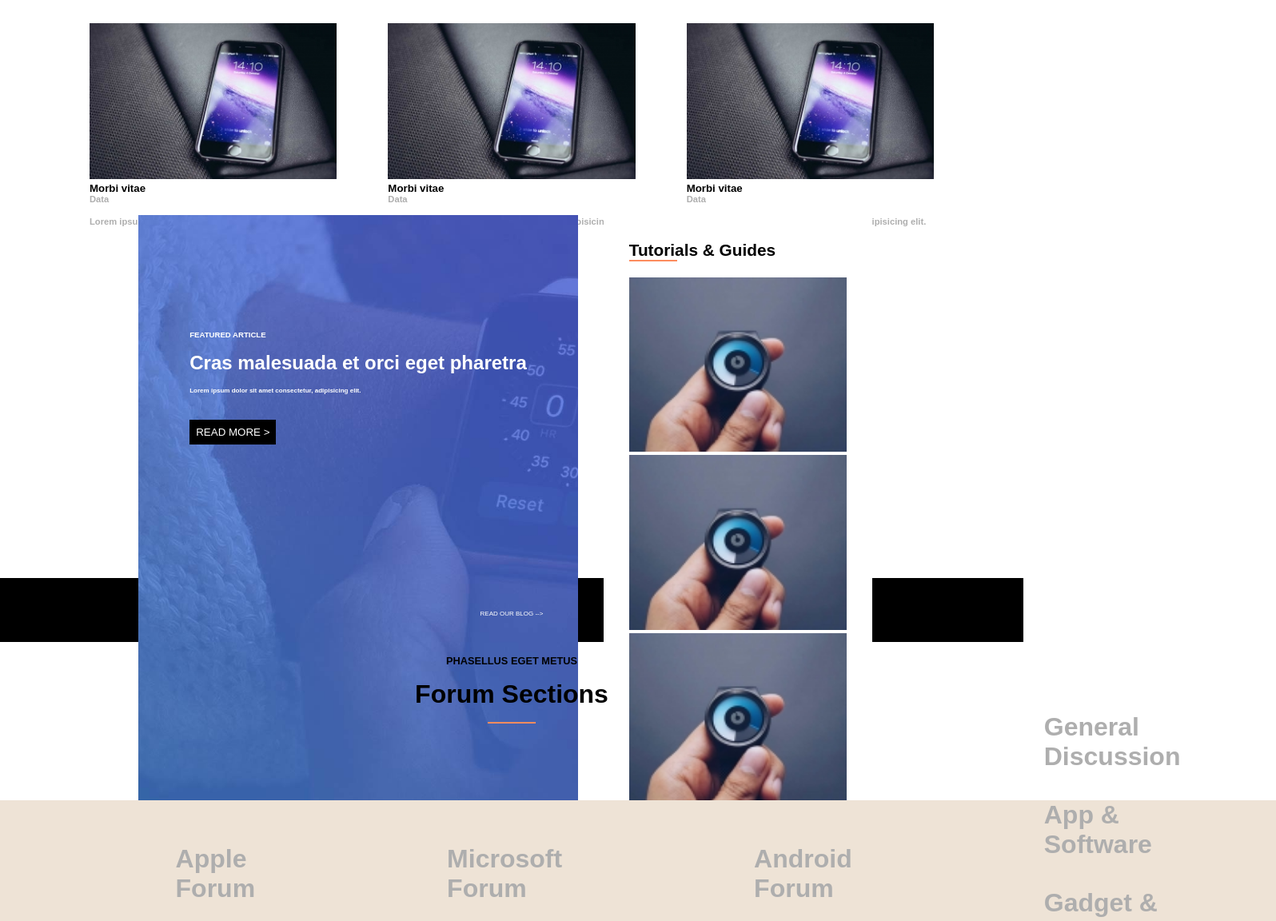
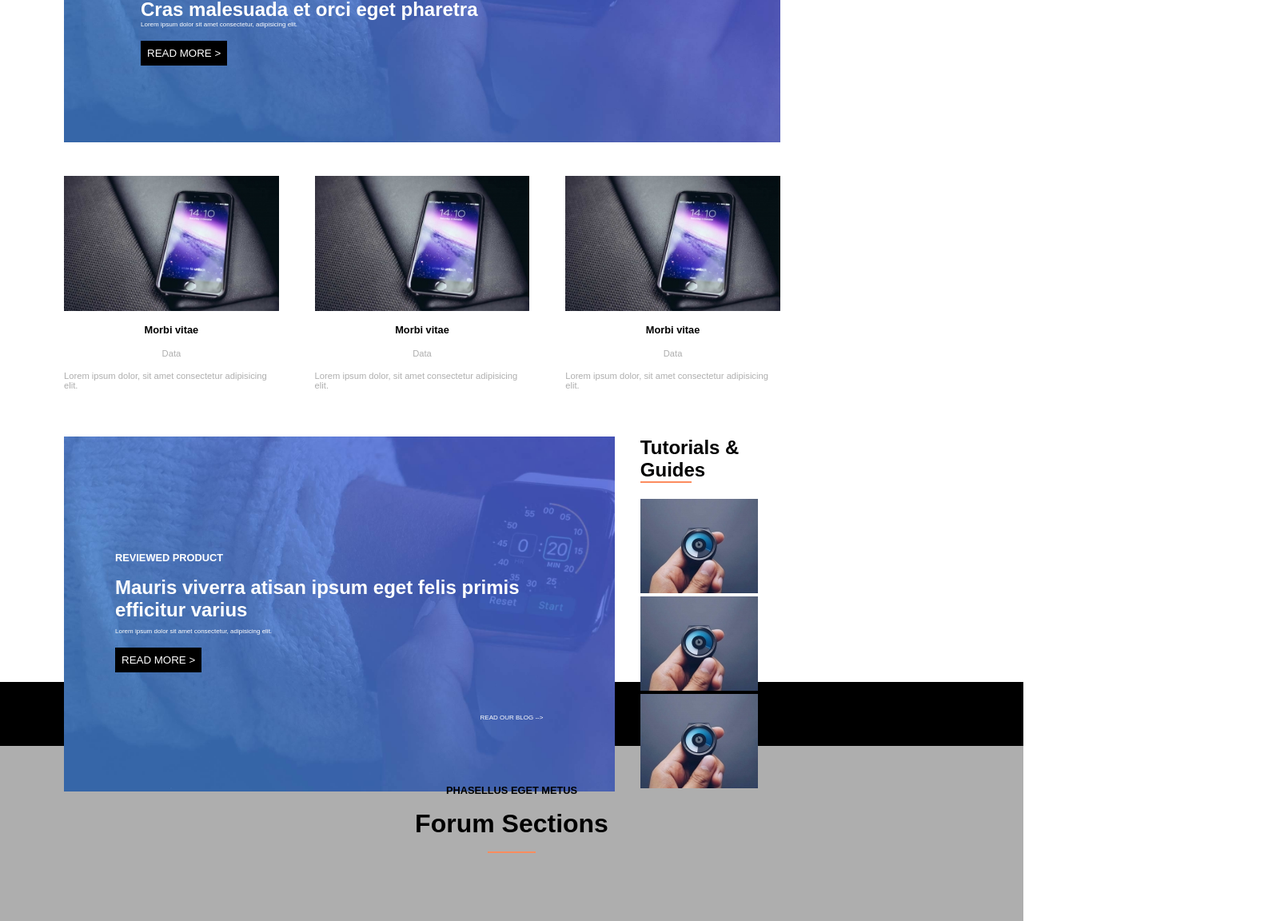
Before and after one commit to emilian0p/proj-html-vuejs, a Vue app: page / in a window 1280 px wide. Shown: the part 1587-2739 px from the top of the page at 80% size, 1596 px wide, since content can reach past the window. Built offline with nearby package versions, Linux system fonts and the light colour scheme.

Commit message:
LastNews updated

```diff
--- a/src/components/AvadaDivider.vue
+++ b/src/components/AvadaDivider.vue
@@ -13,7 +13,7 @@ export default {
 }
 </script>
 
-<style>
+<style lang="scss" scoped>
 
 .container {
     display: flex;
--- a/src/components/Forum.vue
+++ b/src/components/Forum.vue
@@ -1,47 +1,23 @@
 <template>
-    <div>
+<div id="back">
+    <div class="forum">
         <h3>PHASELLUS EGET METUS</h3>
-        <p>Forum Sections</p>
+        <p class="font">Forum Sections</p>
         <div class="space"></div>
-        <div class="container">
-            <div class="up">
-                <div class="item">
-                    <img src="" alt="">
-                    <p>News & Community</p>
-                </div>
-                <div class="item">
-                    <img src="" alt="">
-                    <p>Apple Forum</p>
-                </div>
-                <div class="item">
-                    <img src="" alt="">
-                    <p>Microsoft Forum</p>
-                </div>
-                <div class="item">
-                    <img src="" alt="">
-                    <p>Android Forum</p>
-                </div>
-            </div>
-            <div class="down">
-                <div class="item">
-                    <img src="" alt="">
-                    <p>General Discussion</p>
-                </div>
-                <div class="item">
-                    <img src="" alt="">
-                    <p>App & Software</p>
-                </div>
-                <div class="item">
-                    <img src="" alt="">
-                    <p>Gadget & Stuff</p>
-                </div>
-                <div class="item">
-                    <img src="" alt="">
-                    <p>Tutorials & Guides</p>
-                </div>
-            </div>
+        <div class="container up">
+            <div class="forum-items-container"><p>News & Community</p></div>
+            <div class="forum-items-container"><p>Apple Forum</p></div>
+            <div class="forum-items-container"><p>Microsoft Forum</p></div>
+            <div class="forum-items-container"><p>Android Forum</p></div>
+        </div>
+        <div class="container down">
+            <div class="forum-items-container"><p>General Discussion</p></div>
+            <div class="forum-items-container"><p>Apps & Software</p></div>
+            <div class="forum-items-container"><p>Gadgets and stuff</p></div>
+            <div class="forum-items-container"><p>Tutorials & Guides</p></div>
         </div>
     </div>
+</div>
 </template>
 
 <script>
@@ -53,31 +29,34 @@ export default {
 <style lang="scss" scoped>
 div{
     display: flex;
-    flex-direction: column;
-    align-items: center;
-
 }
-div.container{
-    display: flex;
-    flex-direction: row;
-}
-div.up{
-    display: flex;
-    flex-direction: row;
-    justify-content: center;
-    align-items: center;
-    width: 100%;
+div#back{
+    background-color: #aeaeae;
 }
 div h3{
     font-size: .8rem;
     margin-bottom: 1rem;
     margin-top: 1rem;
 }
-div p{
+div .font{
     font-size: 2rem;
     margin-bottom: 1rem;
     font-weight: bold;
-
+}
+div.forum{
+    width: 100%;
+    height: 100%;
+    display: flex;
+    flex-direction: column;
+    justify-content: center;
+    align-items: center;
+    margin-top: 2rem;
+}
+div.forum-items-container{
+    margin-bottom: 2rem;
+    background-color: #fff;
+    margin-right: 2rem;
+    border-top: 2px solid #74def4;
 }
 .space{
     background-color: #fc8c5e;
@@ -87,4 +66,17 @@ div p{
     align-content: center;
     margin-bottom: 6rem;
 }
+div.container{
+    justify-content: space-between;
+    height: 10rem;
+    width: 70%;
+}
+div h4{
+    font-size: .7rem;
+}
+p{
+    font-size: .7rem;
+    margin-bottom: 1rem;
+
+}
 </style>
--- a/src/components/LastNews.vue
+++ b/src/components/LastNews.vue
@@ -65,9 +65,9 @@
                 </div>
                 <div class="aside-container">
                         <div class="second-big-article">
-                            <h3>FEATURED ARTICLE</h3>
-                            <p class="semi-title">Cras malesuada et orci eget pharetra</p>
-                            <p class="description">
+                            <h3>REVIEWED PRODUCT</h3>
+                            <p class="second-semi-title">Mauris viverra atisan ipsum eget felis primis efficitur varius</p>
+                            <p class="second-description">
                                 Lorem ipsum dolor sit amet consectetur, adipisicing elit.
                             </p>
                             <button class="btn"><a href="#">READ MORE ></a></button>
@@ -97,75 +97,80 @@ export default {
 </script>
 
 <style lang="scss" scoped>
-div#home{
+div#home {
     display: flex;
     flex-direction: column;
     align-items: center;
     height: 100vh;
+    width: 70%;
     margin-left: 5rem;
     margin-right: 5rem;
-    margin-bottom: 40rem;
+    margin-bottom: 45rem;
+    margin-top: 5rem;
+
+        h3 {
+            font-size: .8rem;
+            margin-bottom: 1rem;
+            margin-top: 1rem;
+
         }
-div h3{
+        .last-news-description {
+            font-size: 2rem;
+            margin-bottom: 1rem;
+            font-weight: bold;
+        }
+        .space{
+            background-color: #fc8c5e;
+            height: 2px;
+            width: 4rem;
+            justify-content: center;
+            align-content: center;
+            margin-bottom: 20px;
+        }
+        .articles-container {
+            display: flex;
+            flex-direction: row;
+            justify-content: space-between;
+            align-items: center;
+            width: 100%;
+            margin-bottom: 2rem;
+        }
+        .article {
+            display: flex;
+            flex-direction: column;
+            justify-content: center;
+            align-items: center;
+            width: 30%;
+            height: 15rem;
+            margin-bottom: 2rem;
+            margin-top: 2rem;
+                p{
+                    font-size: .7rem;
+                    margin-bottom: 1rem;
+                    color: #aeaeae;
+                }
+        }
+        .article img {
+            width: 100%;
+            height: 100%;
+        }
+        .article h5 {
             font-size: .8rem;
             margin-bottom: 1rem;
             margin-top: 1rem;
         }
-div p{
-    font-size: 2rem;
-    margin-bottom: 1rem;
-    font-weight: bold;
-
-}
-.space{
-    background-color: #fc8c5e;
-    height: 2px;
-    width: 60px;
-    justify-content: center;
-    align-content: center;
-    margin-bottom: 20px;
-}
-div.articles-container{
-    display: flex;
-    flex-direction: row;
-    justify-content: center;
-    align-items: center;
+        .big-article{
             width: 100%;
-    margin-top: 2rem;
-
-}
-div.article{
-    margin: 0 2rem 0 2rem;
-    display: inline-block;
-    height: 15rem;
-}
-div.article p{
-    font-size: .7rem;
-    margin-bottom: 1rem;
-    color: #aeaeae;
-}
-div img{
-    width: 100%;
-}
-div.big-article{
-    width: 90%;
-    height: 40vh;
+            height: 40rem;
             background-image: url("../assets/featured_article_1_bg.jpg");
             background-size: cover;
             background-position: center;
             background-repeat: no-repeat;
-    padding: 4rem;
-    padding-top: 8rem;
+            padding: 6rem;
+            padding-top: 10rem;
+            margin-bottom: 2rem;
             color: #fff;
-}
-div.big-article h3{
-    font-size: .6rem;
-}
-div p.semi-title{
-    font-size: 1.5rem;
-}
-div p.description{
-    font-size: .5rem;
+            text-align: start;
         }
         .btn{
             background-color: black;
@@ -173,43 +178,43 @@ div p.description{
             border: none;
             padding: .5rem;
             margin-top: 1rem;
-}
-.btn a{
+                a{
                     color: #fff;
                     text-decoration: none;
                 }
-div.second-big-article{
-    background-image: url("../assets/featured_article_1_bg.jpg");
-    background-size: cover;
-    background-position: center;
-    background-repeat: no-repeat;
-    padding: 4rem;
-    padding-top: 8rem;
-    color: #fff;
-    height: 100%;
         }
-div.aside-container{
+        p.semi-title{
+            font-size: 1.5rem;
+            font-weight: bold;
+        }
+        p.description{
+            font-size: .5rem;
+        }
+        .aside-container{
             display: flex;
             flex-direction: row;
             justify-content: center;
             align-items: center;
             width: 100%;
-    margin-right: 1rem;
+            margin-bottom: 2rem;
+                .second-big-article{
+                    background-image: url("../assets/featured_article_1_bg.jpg");
+                    background-size: cover;
+                    text-align: start;
+                    padding: 4rem;
+                    padding-top: 8rem;
+                    margin-right: 2rem;
+                    color: #fff;
+                    height: 100%;
+                        .second-semi-title{
+                            font-size: 1.5rem;
+                            margin-bottom: .5rem;
+                            font-weight: bold;
                         }
-div.second-big-article{
-    margin-right: 2rem;
+                        .second-description{
+                            font-size: .5rem;
                         }
-div.second-big-article h3{
-    font-size: .6rem;
                 }
-aside h2{
-    font-size: 1.3rem;
         }
-aside {
-    width: 30%;
-    height: 100%;
-    background-color: #fff;
-    padding: 2rem;
-
 }
 </style>
```
Lines whose indentation alone changed are shown as unchanged.
